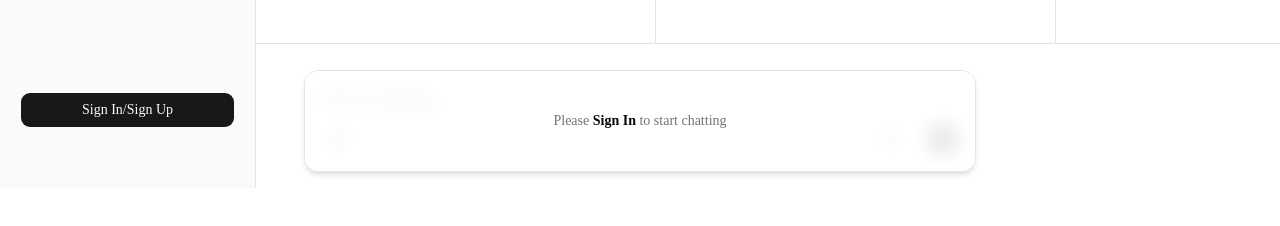
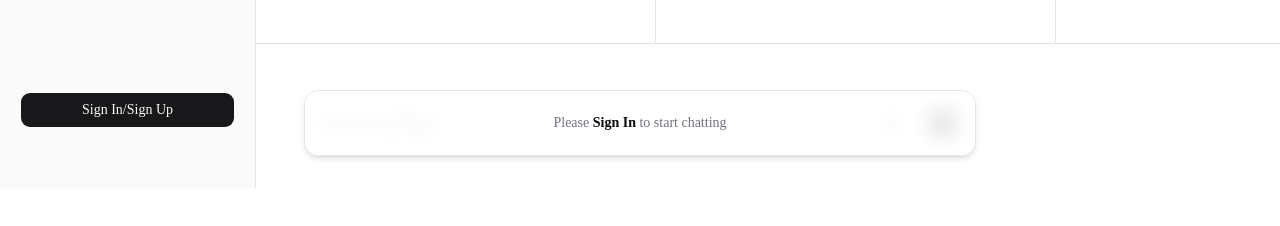
Before and after one commit to mujahidh22/Fusion-AI, a Next.js app: page / in a window 1280 px wide. Shown: the part 612-838 px from the top of the page. Built offline with nearby package versions, Linux system fonts and the light colour scheme; no server answers.

Commit message:
remove paperclip

```diff
--- a/app/_components/ChatInputBox.jsx
+++ b/app/_components/ChatInputBox.jsx
@@ -190,8 +190,8 @@ export const ChatInputBox = () => {
                 <AiMultiModels />
             </div>
             {/* Fixed Chat Input */}
-            <div className='fixed bottom-0 left-0 w-full flex justify-center px-4 pb-4'>
-                <div className='w-full border rounded-xl shadow-md max-w-2xl p-4 relative'>
+            <div className='fixed bottom-0 left-0 w-full flex justify-center px-4 pb-8'>
+                <div className='flex justify-between items-center w-full border rounded-xl shadow-md max-w-2xl p-4 relative'>
                     {!user && (
                         <div className='absolute inset-0 bg-background/80 backdrop-blur-sm rounded-xl flex items-center justify-center z-10'>
                             <p className='text-sm text-muted-foreground'>
@@ -207,10 +207,10 @@ export const ChatInputBox = () => {
                         onKeyDown={(e) => e.key === 'Enter' && handleSend()}
                         disabled={!user}
                     />
-                    <div className='mt-3 flex justify-between items-center'>
-                        <Button className='' variant={'ghost'} size={'icon'} disabled={!user}>
+                    <div className='flex justify-between items-center'>
+                        {/* <Button className='' variant={'ghost'} size={'icon'} disabled={!user}>
                             <Paperclip className='h-5 w-5' />
-                        </Button>
+                        </Button> */}
                         <div className='flex  gap-5'>
                             <Button variant={'ghost'} size={'icon'} disabled={!user}><Mic /></Button>
                             <Button size={'icon'} onClick={handleSend} disabled={!user}><Send /></Button>
```
